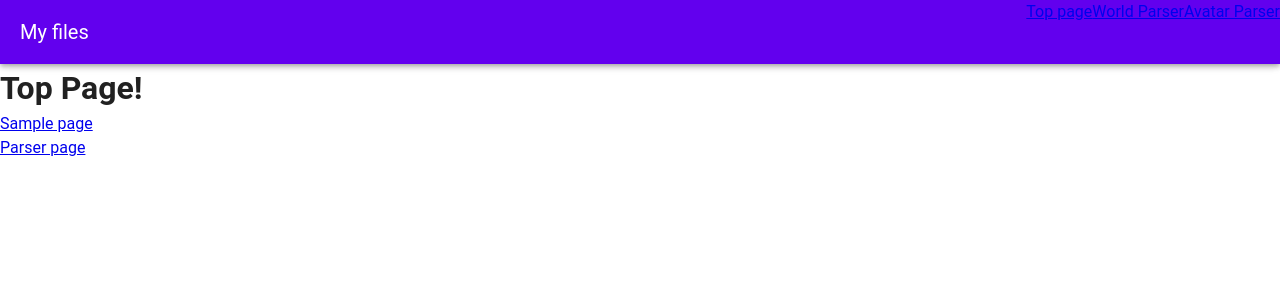
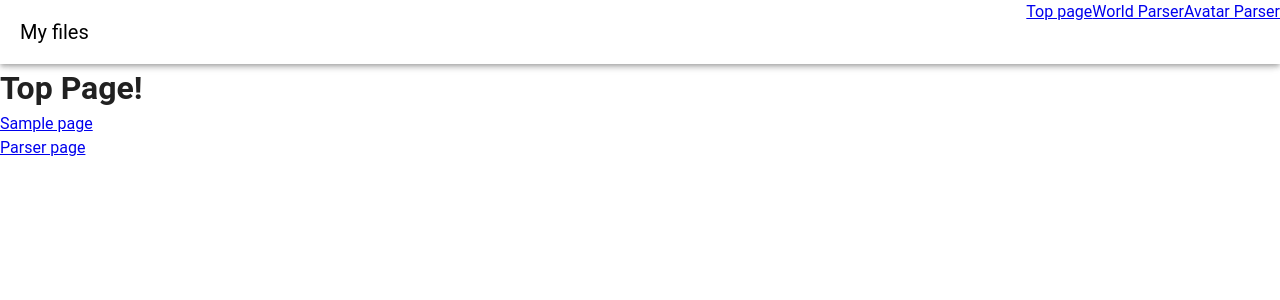
Before and after one commit to yukke271/VRCFavoLister, a Nuxt app in the folder nuxt/app/VRCFavoLister/: page / in a window 1280 px wide. Shown: the top 300 px of the page. Built offline with nearby package versions, Linux system fonts and the light colour scheme.

Commit message:
fix plugin vuetify,color fix

```diff
--- a/nuxt/app/VRCFavoLister/plugins/1.vuetify.ts
+++ b/nuxt/app/VRCFavoLister/plugins/1.vuetify.ts
@@ -6,7 +6,7 @@ const defaultTheme = {
   colors: {
     background: "#FFFFFF",
     surface: "#FFFFFF",
-    primary: "#6200EE",
+    primary: "#FFFFFF",
     secondary: "#03DAC6",
     error: "#B00020",
     info: "#2196F3",
```
